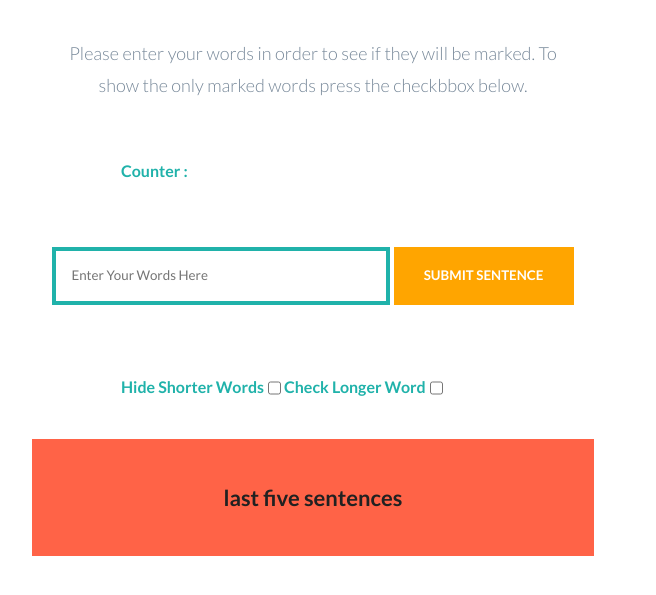
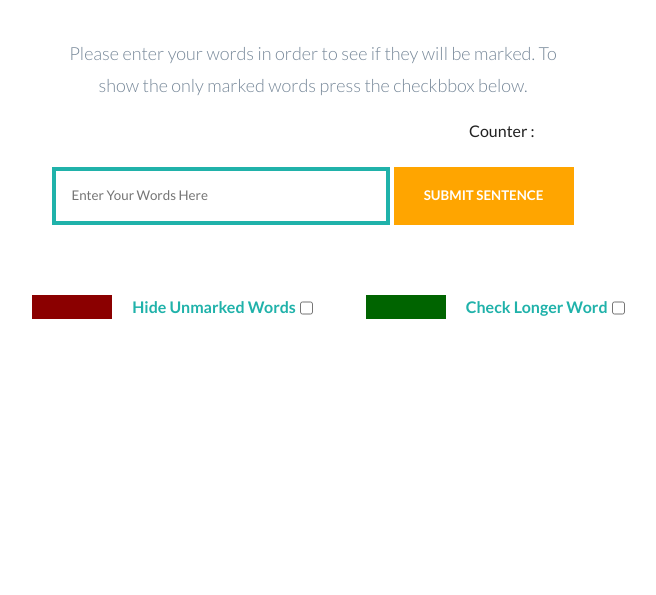
Before and after one commit to Okuhle-96/wordWidget, a plain HTML site: page index.html in a window 1280 px wide. Shown: the part 153-748 px from the top of the page, without its empty margins (327-983 px from the left). Drawn offline with Linux system fonts and the light colour scheme.

Commit message:
Update index.html

```diff
--- a/index.html
+++ b/index.html
@@ -1,5 +1,6 @@
 <!DOCTYPE html>
 <html lang="en">
+
 <head>
     <meta charset="UTF-8">
     <meta http-equiv="X-UA-Compatible" content="IE=edge">
@@ -8,34 +9,39 @@
     <link rel="stylesheet" href="./css/grid.css">
     <title>Words Widget</title>
 </head>
+
 <body class="container">
     <section class="center">
         <h1 class="header">WORDS WIDGET</h1>
     </section>
     <section class="center">
-        <p class="tag col-7-sm center">Please enter your words in order to see if they will be marked. To show the only marked words press the checkbbox below.</p>
-        <div class="flex right"><label>Counter : </label><span class="counter"></span></div><br>
+        <p class="tag col-7-sm center">Please enter your words in order to see if they will be marked. To show the only
+            marked words press the checkbbox below.</p>
+        <div class="right col-10-sm orange"><label>Counter : </label><span class="counter"></span></div><br>
         <input type="text" class="sentence" placeholder="Enter Your Words Here">
         <input type="button" class="sbmSentence" value="Submit Sentence"><br>
 
         <p class="words center"></p>
 
-       <div class="flex center">
-        <label>Hide Shorter Words </label><input type="checkbox" name="checkbox" class="checkbox" id="checkbox">
-        <label>Check Longer Word</label><input type="checkbox" name="checkboxs" class="checkboxs" id="checkboxs">
-    </div>
+        <div class="flex col-9-sm">
+            <label class="red cred">Hide Unmarked Words </label><input type="checkbox" name="checkbox" class="checkbox"
+                id="checkbox">
+            <label class="green cgreen">Check Longer Word</label><input type="checkbox" name="checkboxs"
+                class="checkboxs" id="checkboxs">
+        </div>
 
     </section>
 
-    <section class="center col-7-sm lastFive">
+    <!-- <section class="center col-7-sm lastFive">
         <div ><h3>last five sentences</h3>
         <span class="displaySenteces justify">
 
 
         </span>
         </div>
-    </section>
+    </section> -->
 </body>
 <script src="./js/factoryFunction.js"></script>
 <script src="./js/index.js"></script>
+
 </html>
```
